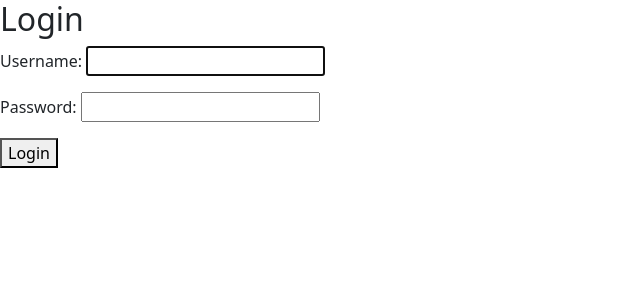
After one commit to pgferrante/TrabENG4021, a Django app: page /accounts/login/ in a window 1280 px wide. The commit adds this page. Shown: the top 300 px of the page, without its empty margins (0-640 px from the left). Run offline with Django 5.2, Linux system fonts and the light colour scheme.

Commit message:
atv login carros

```diff
--- a/ATV2AppCarros/MTCars/CarsApp/templates/CarsApp/home.html
+++ b/ATV2AppCarros/MTCars/CarsApp/templates/CarsApp/home.html
@@ -6,6 +6,8 @@
     <meta name="viewport" content="width=device-width, initial-scale=1.0">
     <title>Lista de Carros</title>
     <link rel="stylesheet" href="{% static 'CarsApp/css/estilo.css' %}">
+    <a href="{% url 'login' %}">Login</a>
+    <form method='POST' action="{% url 'logout' %}">{% csrf_token %}<button type='submit'>Logout</button></form>
 </head>
 <body>
 
--- /dev/null
+++ b/ATV2AppCarros/MTCars/CarsApp/templates/registration/login.html
@@ -0,0 +1,18 @@
+{% load static %}
+<!DOCTYPE html>
+<html lang="en">
+<head>
+    <meta charset="UTF-8">
+    <meta name="viewport" content="width=device-width, initial-scale=1.0">
+    <link href="https://cdn.jsdelivr.net/npm/bootstrap@5.3.6/dist/css/bootstrap.min.css" rel="stylesheet" integrity="sha384-4Q6Gf2aSP4eDXB8Miphtr37CMZZQ5oXLH2yaXMJ2w8e2ZtHTl7GptT4jmndRuHDT" crossorigin="anonymous">
+    <title>Login</title>
+</head>
+<body>
+    <h2>Login</h2>
+    <form method="post">
+        {% csrf_token %}
+        {{ form.as_p }}
+        <button type="submit">Login</button>
+    </form>
+</body>
+</html>
--- a/ATV2AppCarros/MTCars/CarsApp/views.py
+++ b/ATV2AppCarros/MTCars/CarsApp/views.py
@@ -1,6 +1,8 @@
 from django.shortcuts import render
 from CarsApp.models import MTCars
+from django.contrib.auth.decorators import login_required
 
+@login_required
 def searchf(request):
     if request.method == 'GET':
         return render(request, 'CarsApp/home.html')
--- a/ATV2AppCarros/MTCars/MTCars/settings.py
+++ b/ATV2AppCarros/MTCars/MTCars/settings.py
@@ -128,3 +128,9 @@ CSRF_TRUSTED_ORIGINS = [
     'https://localhost:8000',
     'http://localhost:8000',
 ]
+
+LOGOUT_REDIRECT_URL = '/accounts/login/'  # Para onde vai após logout
+LOGIN_URL = '/accounts/login/'       # URL de login (padrão)
+# ATENÇÃO!!! Troque o valor da variável abaixo para que ela seja uma das rotas
+# válidas no seu arquivo MeuSite/curriculo/urls.py
+LOGIN_REDIRECT_URL = '/'   # Para onde vai após login
--- a/ATV2AppCarros/MTCars/MTCars/urls.py
+++ b/ATV2AppCarros/MTCars/MTCars/urls.py
@@ -1,7 +1,9 @@
 from django.contrib import admin
 from django.urls import path, include
+from CarsApp import urls
 
 urlpatterns = [
     path('admin/', admin.site.urls),
     path('', include('CarsApp.urls')),
+    path('accounts/', include('django.contrib.auth.urls')),
 ]
```
